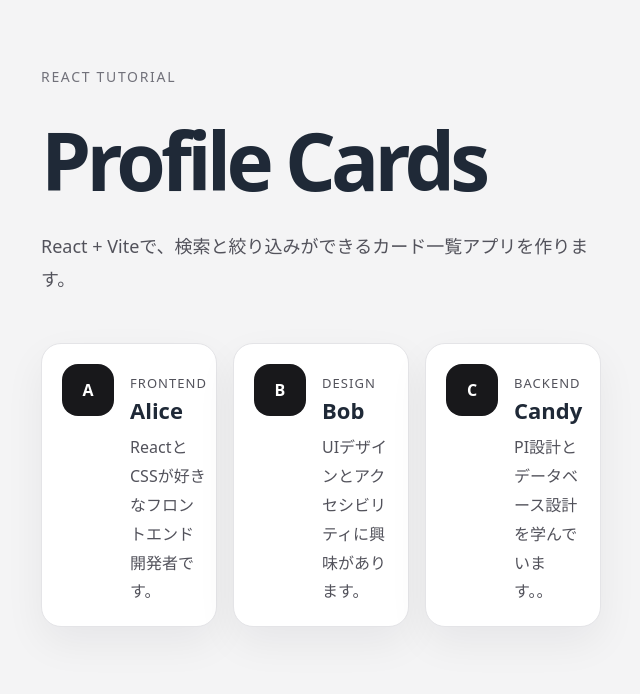
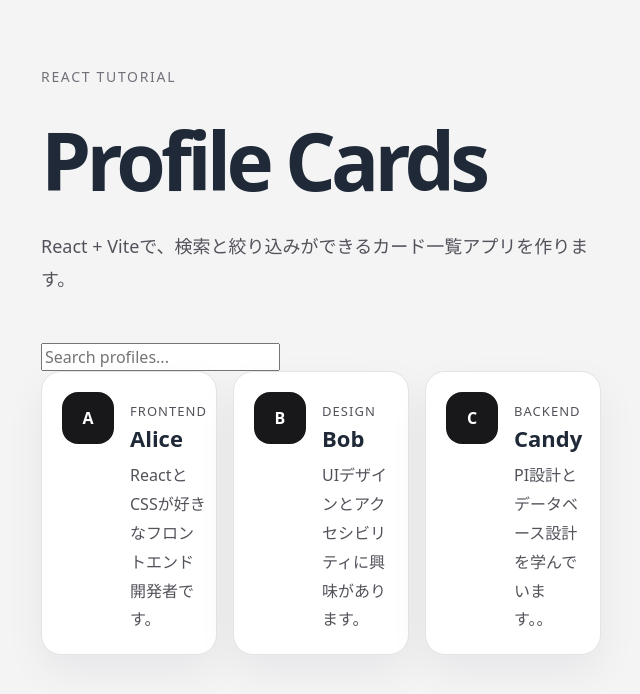
Before and after one commit to mendelssohnbach/react-profile-20260628, a React (Vite) app: page / in a window 1280 px wide. Shown: the top 694 px of the page, without its empty margins (319-959 px from the left). Built offline with nearby package versions, Linux system fonts and the light colour scheme.

Commit message:
stateで検索キーワードを持つ

```diff
--- a/src/App.tsx
+++ b/src/App.tsx
@@ -1,3 +1,4 @@
+import { useState } from 'react';
 import './index.css';
 
 function Header() {
@@ -73,9 +74,17 @@ function ProfileList() {
 }
 
 function App() {
+  const [searchQuery, setSearchQuery] = useState('');
   return (
     <main className="app">
       <Header />
+
+      <input
+        value={searchQuery}
+        onChange={(event) => setSearchQuery(event.target.value)}
+        placeholder="Search profiles..."
+      />
+
       <ProfileList />
     </main>
   );
```
